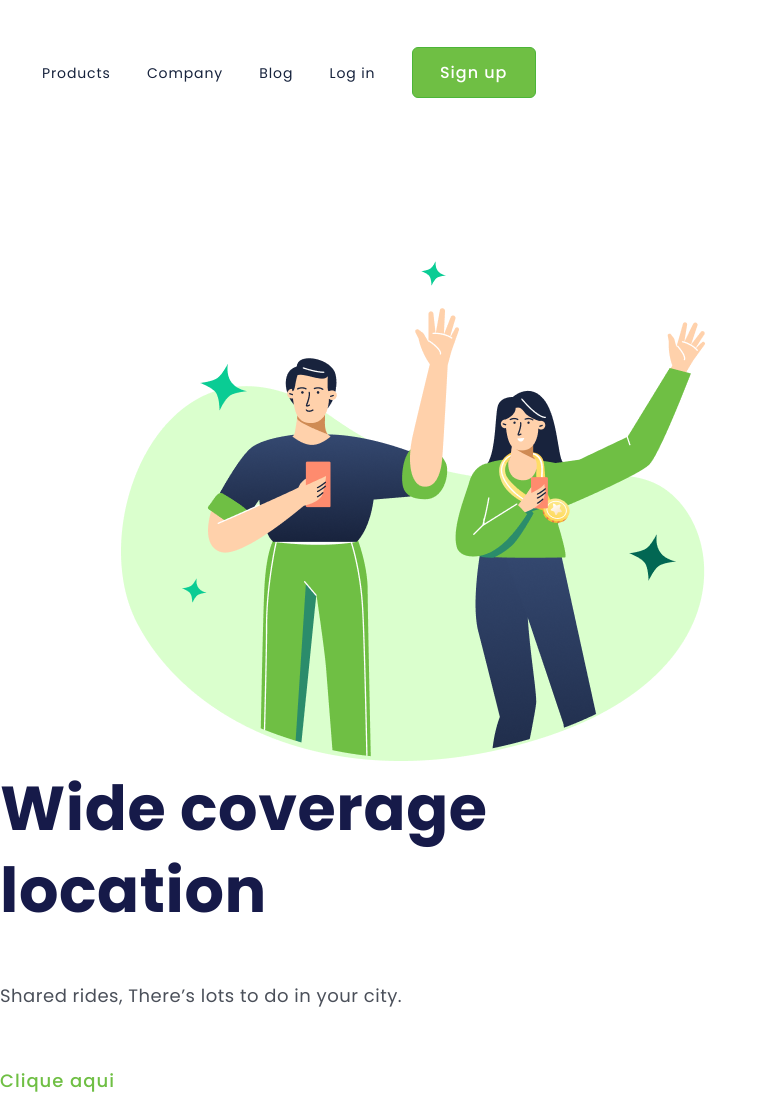
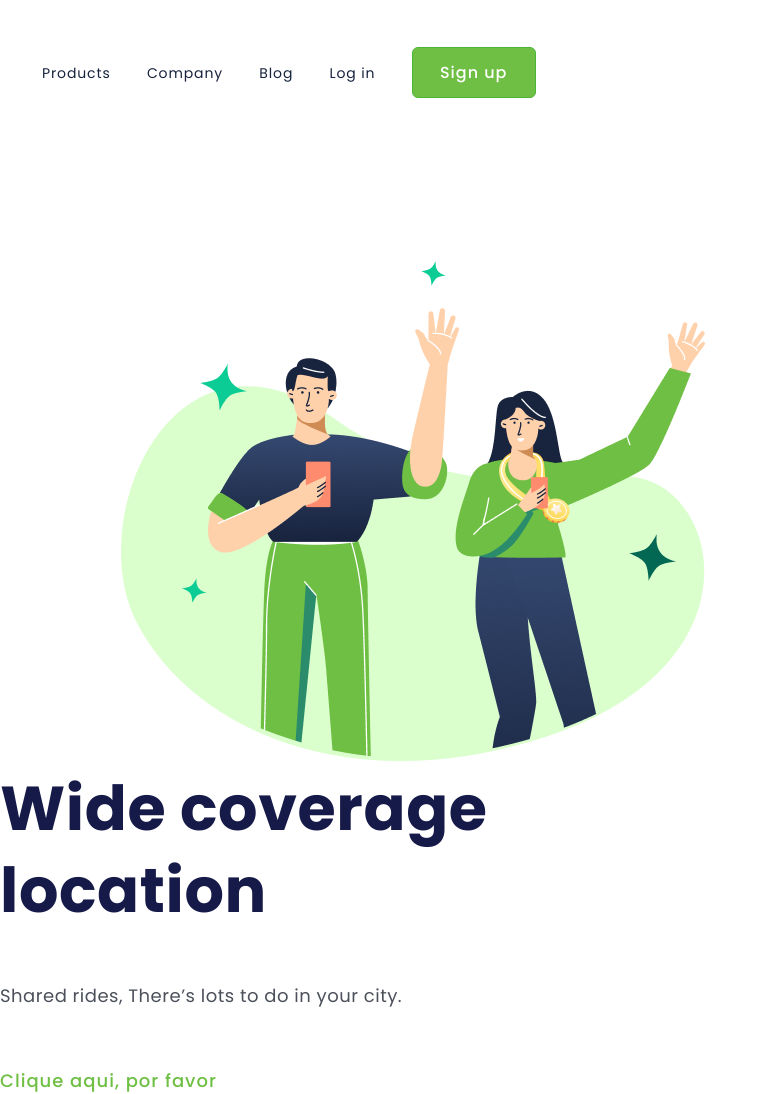
Before and after one commit to niltonpereira22/primeiro-projeto, a plain HTML site: page index.html in a window 1280 px wide. Shown: the whole page, without its empty margins (0-768 px from the left). Drawn offline with Linux system fonts and the light colour scheme.

Commit message:
alteração nome do botão

```diff
--- a/index.html
+++ b/index.html
@@ -27,7 +27,7 @@
         <div>
             <h1>Wide coverage location</h1>
             <p>Shared rides, There’s lots to do in your city.</p>
-            <button class="button-more">Clique aqui</button>
+            <button class="button-more">Clique aqui, por favor</button>
         </div>
     </main>
 
```
